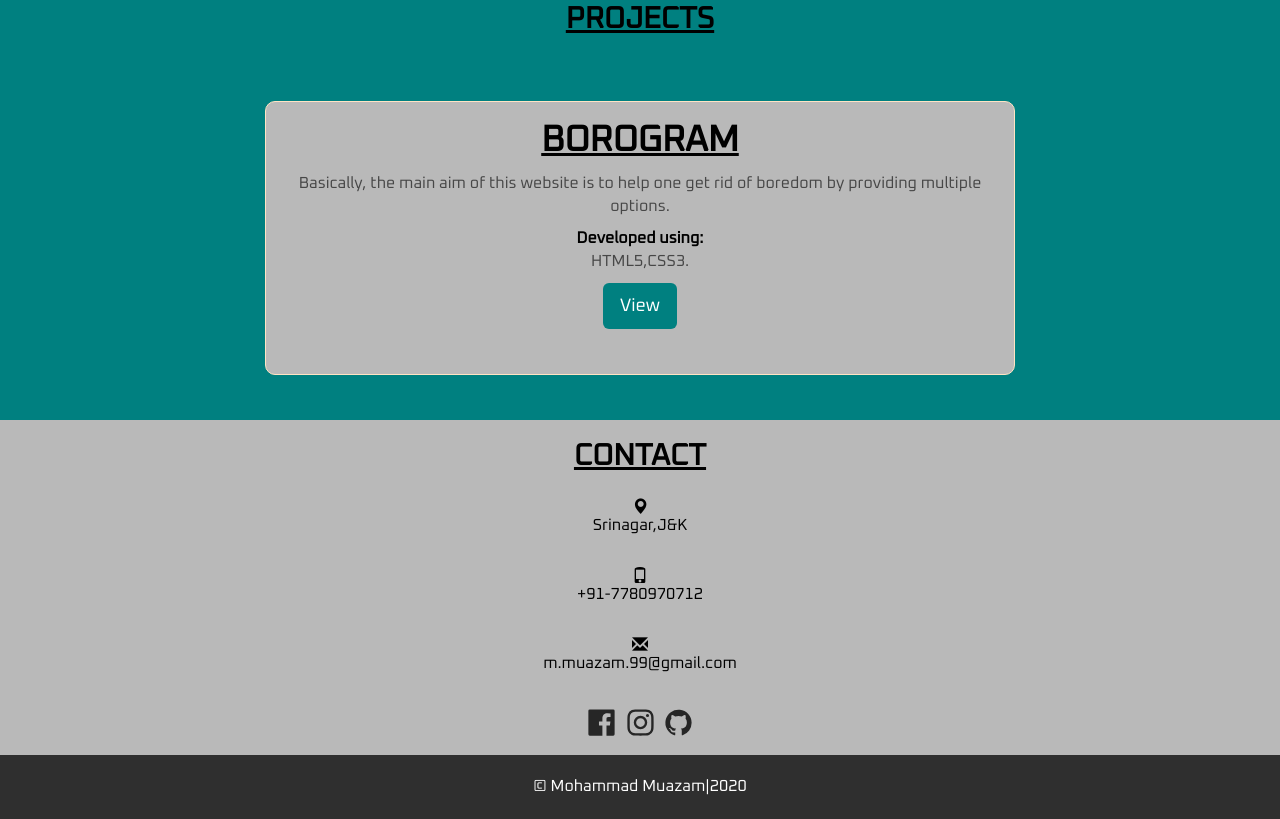
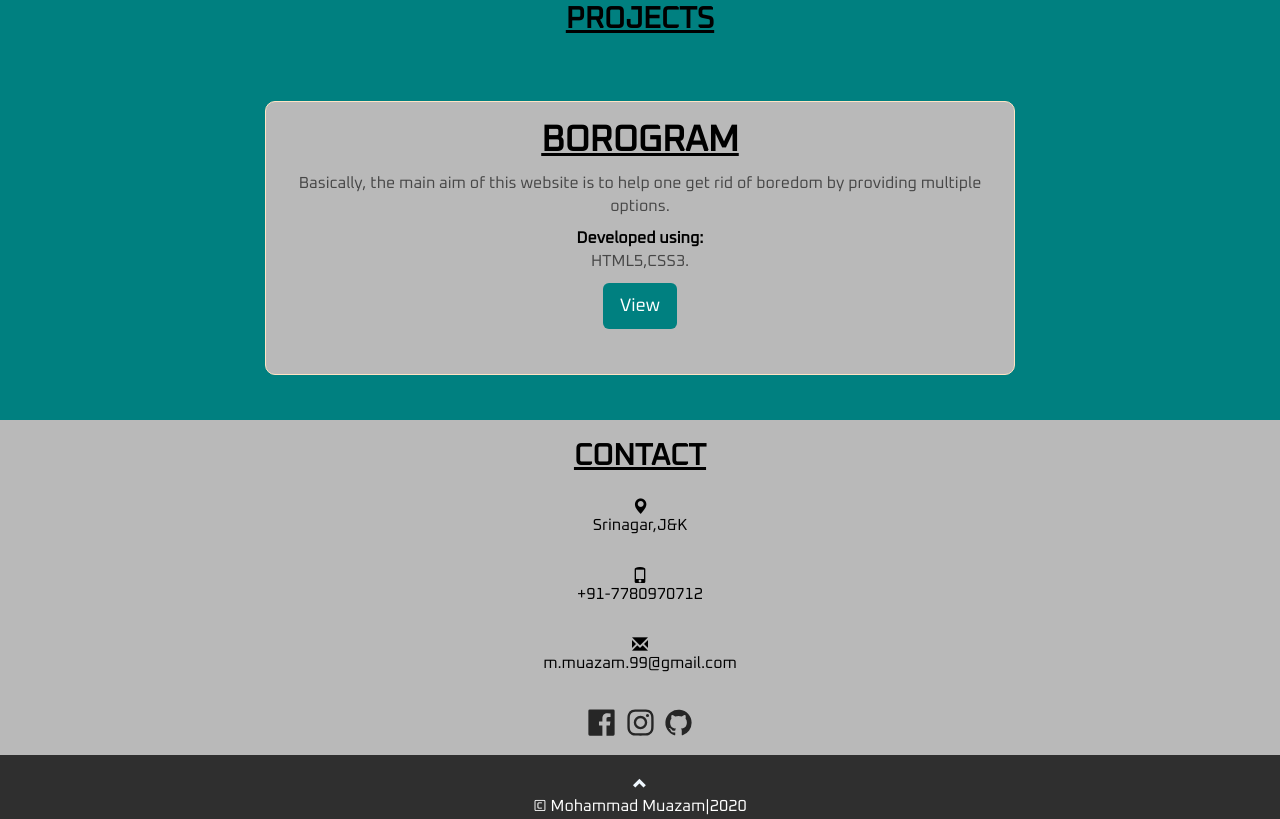
Before and after one commit to mmuazam98/portfolio, a plain HTML site: page index.html in a window 1280 px wide. Shown: the part 1865-2684 px from the top of the page. Drawn offline with nearby package versions, Linux system fonts and the light colour scheme.

Commit message:
Update index.html

```diff
--- a/index.html
+++ b/index.html
@@ -198,6 +198,9 @@
 
       <!--footer-->
     <footer class="bg-4 text-center">
+                <a href="#Navbar" title="To Top">
+                     <span class="glyphicon glyphicon-chevron-up"></span>
+                 </a>
                 <p>&copy Mohammad Muazam|2020</p>
       </footer>
 
```
